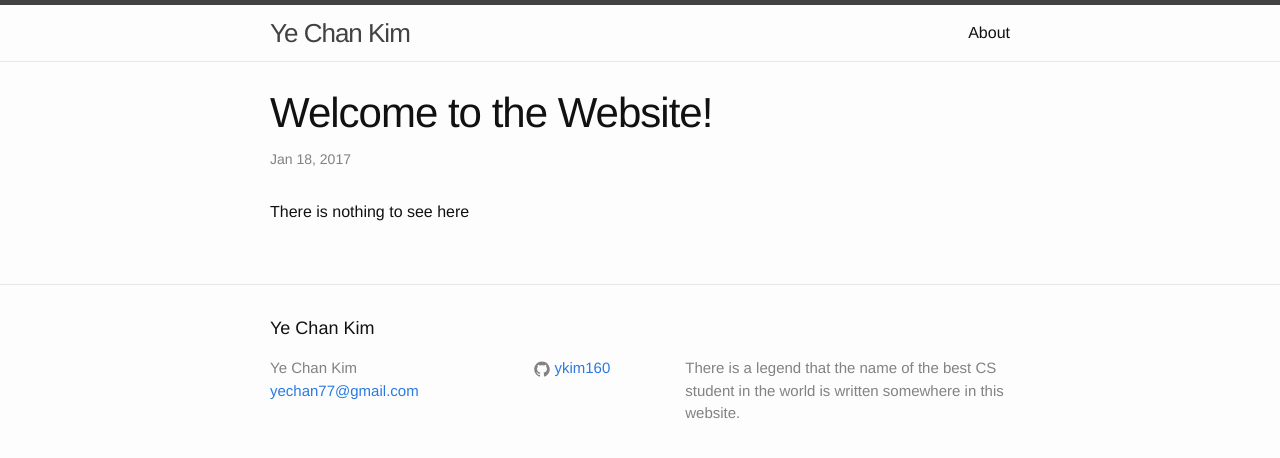
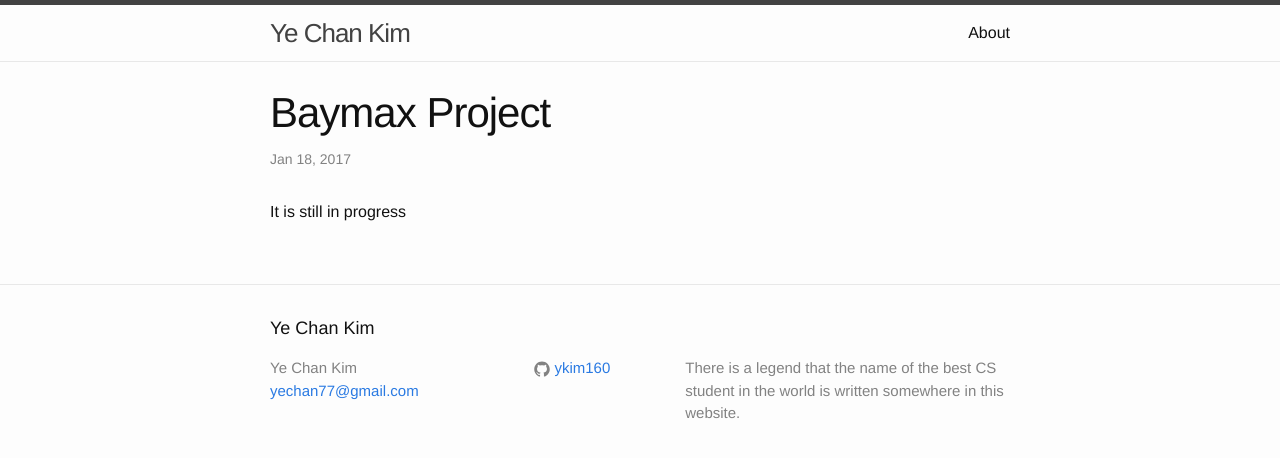
Before and after one commit to ykim160/test, a Jekyll site: the page built from _posts/2017-01-18-welcome-to-jekyll.markdown, in a window 1280 px wide. Shown: the top 458 px of the page. Built offline with Jekyll 4.4.1, drawn with Linux system fonts in a browser that asks for light colours.

Commit message:
Update 2017-01-18-welcome-to-jekyll.markdown

```diff
--- a/_posts/2017-01-18-welcome-to-jekyll.markdown
+++ b/_posts/2017-01-18-welcome-to-jekyll.markdown
@@ -1,6 +1,6 @@
 ---
 layout: post
-title:  "Welcome to the Website!"
+title:  "Baymax Project"
 date:   2017-01-18 02:03:44 -0500
 ---
-There is nothing to see here
+It is still in progress
```
